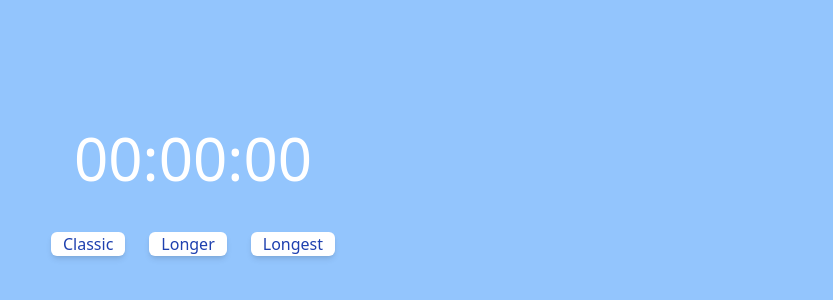
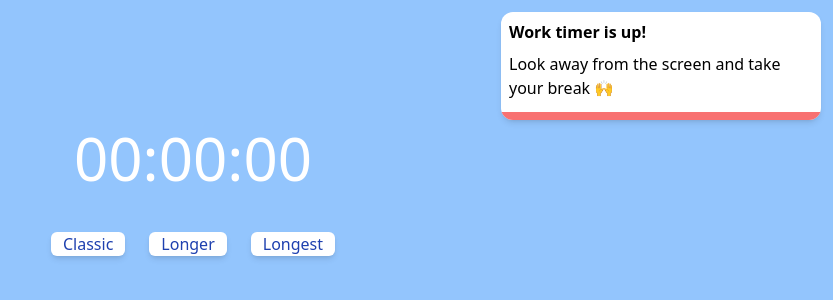
Before and after one commit to jadeasmus/pomodoro-next, a Next.js app: page / in a window 1280 px wide. Shown: the top 300 px of the page, without its empty margins (447-1280 px from the left). Built offline with nearby package versions, Linux system fonts and the light colour scheme.

Commit message:
Notification provider works

```diff
--- a/package.json
+++ b/package.json
@@ -8,7 +8,8 @@
   "dependencies": {
     "next": "latest",
     "react": "^17.0.2",
-    "react-dom": "^17.0.2"
+    "react-dom": "^17.0.2",
+    "uuid": "^8.3.2"
   },
   "devDependencies": {
     "@types/node": "17.0.4",
--- a/pages/_app.tsx
+++ b/pages/_app.tsx
@@ -1,8 +1,11 @@
 import '../src/styles/globals.css'
 import type { AppProps } from 'next/app'
+import NotificationProvider from '../src/components/Notifications/NotificationProvider'
 
-function MyApp({ Component, pageProps }: AppProps) {
-  return <Component {...pageProps} />
+export default function MyApp ({ Component, pageProps }: AppProps) {
+  return (
+      <NotificationProvider>
+        <Component {...pageProps} />
+      </NotificationProvider>
+  )
 }
-
-export default MyApp
--- a/pages/index.tsx
+++ b/pages/index.tsx
@@ -1,4 +1,5 @@
 import Head from 'next/head'
+import NotificationProvider from '../src/components/Notifications/NotificationProvider'
 import Timer from '../src/components/Timer'
 
 export default function Home() {
--- /dev/null
+++ b/src/components/Notifications/Notification.js
@@ -0,0 +1,47 @@
+import React from 'react'
+import { useEffect, useState } from 'react'
+
+export default function Notification(props) {
+    const [width, setWidth] = useState(0)
+    const [intervalID, setIntervalID] = useState(null)
+
+    const handleNotifTimer = () => {
+        const id = setInterval(() => {
+            setWidth((prev) => {
+                if (prev < 100) {
+                    return prev + 0.5
+                } else {
+                    return prev
+                }
+            })
+        }, 20) // .5 * 200iterations to get to 100% width, 200*20=4000 => 4 second long notif
+
+        setIntervalID(id)
+    }
+
+    const handlePauseTimer = () => {
+        clearInterval(intervalID)
+    }
+
+    useEffect(() => {
+        handleNotifTimer()
+    }, [])
+
+    return (
+        <div onMouseEnter={ handlePauseTimer } onMouseLeave={ handleNotifTimer }>
+            {/* Notif title & message */}
+            <div className="p-2">
+                <p className="font-bold">
+                    {props.title}
+                </p>
+                <p className="pt-2">
+                    {props.message}
+                </p>
+            </div>
+
+            {/* Progress bar */}
+            <div className="h-2 bg-red-400 mt-1" style={{width: `${width}%`}}></div>
+
+        </div>
+    )
+}
--- /dev/null
+++ b/src/components/Notifications/NotificationProvider.js
@@ -0,0 +1,30 @@
+import React from 'react'
+import {v4} from 'uuid'
+import Notification from './Notification'
+
+const NotificationProvider = (props) => {
+
+    const notifications = [
+        {
+            id: v4(), // generates random str for unique id
+            title: 'Work timer is up!',
+            message: 'Look away from the screen and take your break 🙌'
+        },
+    ]
+
+    // console.log(notifications)
+
+    return (
+        <div className='relative'>
+            <div className='fixed top-3 right-3 w-80 bg-white rounded-xl shadow-md overflow-hidden animate-slide'>
+                {notifications.map(notif => {
+                    return < Notification key={notif.id} {...notif} /> // ...notif (spreading) means all properties are passed in as props
+                })}
+                {/* <p>Hello world</p> */}
+            </div>
+            {props.children}
+        </div>
+    )
+}
+
+export default NotificationProvider;
--- a/tailwind.config.js
+++ b/tailwind.config.js
@@ -4,7 +4,17 @@ module.exports = {
     './src/components/**/*.{js,ts,jsx,tsx}',
   ],
   theme: {
-    extend: {},
+    extend: {
+      keyframes: {
+        slide: {
+          '0%': 'ml-120%',
+          '100%': 'ml-0',
+        }
+      },
+      animation: {
+        slide: 'slide 0.5s ease-in-out',
+      }
+    },
   },
   plugins: [],
 }
```
Also changed, not shown: 1 other file (tests, documents, lock files or other folders).
